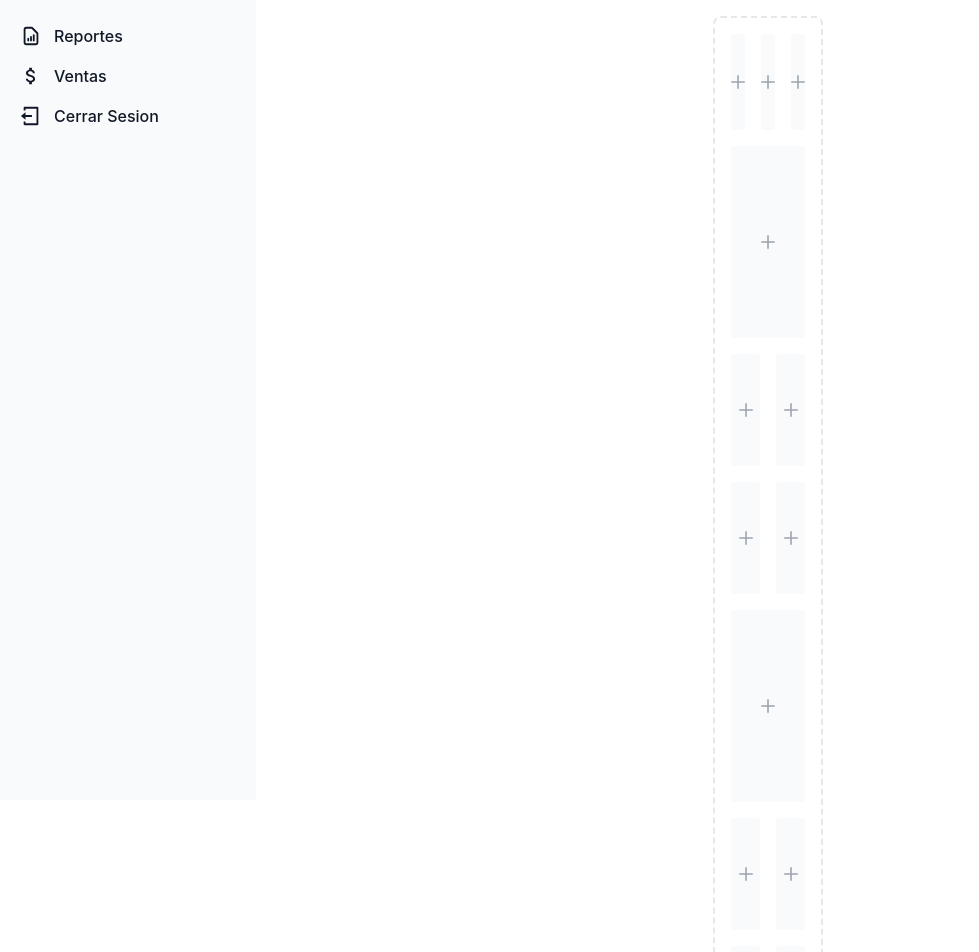
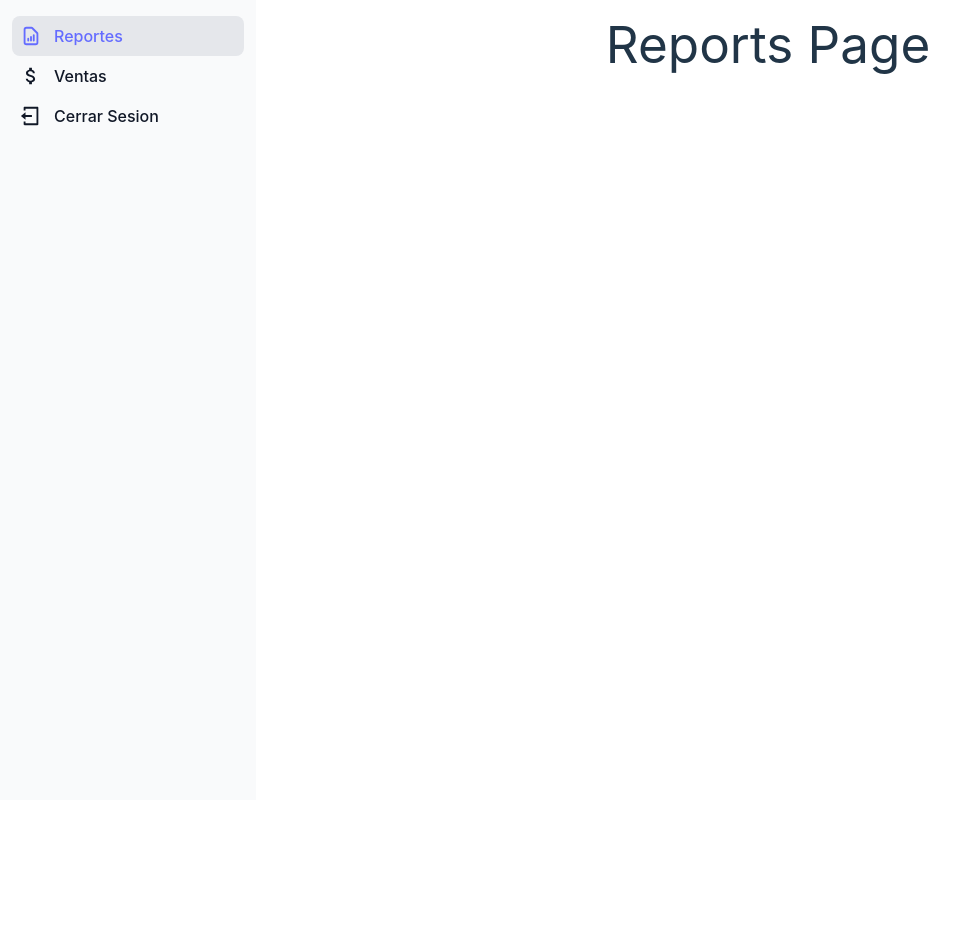
Before and after one commit to HaroldCCS/template-sales-project-front, a React (Vite) app: page /reportes in a window 1280 px wide. Shown: the top 952 px of the page, without its empty margins (0-979 px from the left). After the commit the page ends 800 px from the top, so only its background shows below. Built offline with nearby package versions, Linux system fonts and the light colour scheme.

Commit message:
✨  opcion selecionada menu sidebar

```diff
--- a/src/components/sidebar/sidebar.component.tsx
+++ b/src/components/sidebar/sidebar.component.tsx
@@ -1,8 +1,8 @@
-import { useState } from "react"
+import { memo, useState } from "react"
 import { HiOutlineDocumentReport } from "react-icons/hi"
 import { MdAttachMoney } from "react-icons/md"
 import { RiLogoutBoxLine } from "react-icons/ri"
-import { Link } from "react-router-dom"
+import { Link, useLocation } from "react-router-dom"
 import ROUTES from "../../router/router.settings"
 
 const SidebarComponent = () => {
@@ -37,10 +37,13 @@ const OpenSidebarButton = ({ setIsOpen }: { setIsOpen: (isOpen: boolean) => void
 }
 
 const OptionNavigation = (props: { children: React.ReactNode, title: string, to: string }) => {
+  const location = '/' + useLocation()?.pathname?.split('/')[1];
+  const isActive = location === props.to;
+
 	return (
 		<Link to={props.to}>
 			<li>
-				<a href="#" className="flex items-center p-2 text-gray-900 rounded-lg dark:text-white hover:bg-gray-100 dark:hover:bg-gray-700 group">
+				<a href="#" className={` ${isActive ? 'bg-gray-200 dark:bg-gray-700' : 'text-gray-900 rounded-lg dark:text-white'} flex items-center p-2  rounded-lg hover:bg-gray-100 dark:hover:bg-gray-700 group`}>
 					{props.children}
 					<span className="ms-3">{props.title}</span>
 				</a>
@@ -50,4 +53,4 @@ const OptionNavigation = (props: { children: React.ReactNode, title: string, to:
 	)
 }
 
-export default SidebarComponent
+export default memo(SidebarComponent)
--- a/src/layouts/logged/logged.layout.tsx
+++ b/src/layouts/logged/logged.layout.tsx
@@ -1,4 +1,3 @@
-import { useState } from "react"
 import SidebarComponent from '../../components/sidebar/sidebar.component'
 
 
@@ -9,108 +8,9 @@ const LoggedLayout = (props: { children: React.ReactNode }) => {
     <>
       <SidebarComponent />
 
-
-      <div className="p-4 sm:ml-64">
-        <div className="p-4 border-2 border-gray-200 border-dashed rounded-lg dark:border-gray-700">
-          <div className="grid grid-cols-3 gap-4 mb-4">
-            <div className="flex items-center justify-center h-24 rounded bg-gray-50 dark:bg-gray-800">
-              <p className="text-2xl text-gray-400 dark:text-gray-500">
-                <svg className="w-3.5 h-3.5" aria-hidden="true" xmlns="http://www.w3.org/2000/svg" fill="none" viewBox="0 0 18 18">
-                  <path stroke="currentColor" stroke-linecap="round" stroke-linejoin="round" stroke-width="2" d="M9 1v16M1 9h16" />
-                </svg>
-              </p>
-            </div>
-            <div className="flex items-center justify-center h-24 rounded bg-gray-50 dark:bg-gray-800">
-              <p className="text-2xl text-gray-400 dark:text-gray-500">
-                <svg className="w-3.5 h-3.5" aria-hidden="true" xmlns="http://www.w3.org/2000/svg" fill="none" viewBox="0 0 18 18">
-                  <path stroke="currentColor" stroke-linecap="round" stroke-linejoin="round" stroke-width="2" d="M9 1v16M1 9h16" />
-                </svg>
-              </p>
-            </div>
-            <div className="flex items-center justify-center h-24 rounded bg-gray-50 dark:bg-gray-800">
-              <p className="text-2xl text-gray-400 dark:text-gray-500">
-                <svg className="w-3.5 h-3.5" aria-hidden="true" xmlns="http://www.w3.org/2000/svg" fill="none" viewBox="0 0 18 18">
-                  <path stroke="currentColor" stroke-linecap="round" stroke-linejoin="round" stroke-width="2" d="M9 1v16M1 9h16" />
-                </svg>
-              </p>
-            </div>
-          </div>
-          <div className="flex items-center justify-center h-48 mb-4 rounded bg-gray-50 dark:bg-gray-800">
-            <p className="text-2xl text-gray-400 dark:text-gray-500">
-              <svg className="w-3.5 h-3.5" aria-hidden="true" xmlns="http://www.w3.org/2000/svg" fill="none" viewBox="0 0 18 18">
-                <path stroke="currentColor" stroke-linecap="round" stroke-linejoin="round" stroke-width="2" d="M9 1v16M1 9h16" />
-              </svg>
-            </p>
-          </div>
-          <div className="grid grid-cols-2 gap-4 mb-4">
-            <div className="flex items-center justify-center rounded bg-gray-50 h-28 dark:bg-gray-800">
-              <p className="text-2xl text-gray-400 dark:text-gray-500">
-                <svg className="w-3.5 h-3.5" aria-hidden="true" xmlns="http://www.w3.org/2000/svg" fill="none" viewBox="0 0 18 18">
-                  <path stroke="currentColor" stroke-linecap="round" stroke-linejoin="round" stroke-width="2" d="M9 1v16M1 9h16" />
-                </svg>
-              </p>
-            </div>
-            <div className="flex items-center justify-center rounded bg-gray-50 h-28 dark:bg-gray-800">
-              <p className="text-2xl text-gray-400 dark:text-gray-500">
-                <svg className="w-3.5 h-3.5" aria-hidden="true" xmlns="http://www.w3.org/2000/svg" fill="none" viewBox="0 0 18 18">
-                  <path stroke="currentColor" stroke-linecap="round" stroke-linejoin="round" stroke-width="2" d="M9 1v16M1 9h16" />
-                </svg>
-              </p>
-            </div>
-            <div className="flex items-center justify-center rounded bg-gray-50 h-28 dark:bg-gray-800">
-              <p className="text-2xl text-gray-400 dark:text-gray-500">
-                <svg className="w-3.5 h-3.5" aria-hidden="true" xmlns="http://www.w3.org/2000/svg" fill="none" viewBox="0 0 18 18">
-                  <path stroke="currentColor" stroke-linecap="round" stroke-linejoin="round" stroke-width="2" d="M9 1v16M1 9h16" />
-                </svg>
-              </p>
-            </div>
-            <div className="flex items-center justify-center rounded bg-gray-50 h-28 dark:bg-gray-800">
-              <p className="text-2xl text-gray-400 dark:text-gray-500">
-                <svg className="w-3.5 h-3.5" aria-hidden="true" xmlns="http://www.w3.org/2000/svg" fill="none" viewBox="0 0 18 18">
-                  <path stroke="currentColor" stroke-linecap="round" stroke-linejoin="round" stroke-width="2" d="M9 1v16M1 9h16" />
-                </svg>
-              </p>
-            </div>
-          </div>
-          <div className="flex items-center justify-center h-48 mb-4 rounded bg-gray-50 dark:bg-gray-800">
-            <p className="text-2xl text-gray-400 dark:text-gray-500">
-              <svg className="w-3.5 h-3.5" aria-hidden="true" xmlns="http://www.w3.org/2000/svg" fill="none" viewBox="0 0 18 18">
-                <path stroke="currentColor" stroke-linecap="round" stroke-linejoin="round" stroke-width="2" d="M9 1v16M1 9h16" />
-              </svg>
-            </p>
-          </div>
-          <div className="grid grid-cols-2 gap-4">
-            <div className="flex items-center justify-center rounded bg-gray-50 h-28 dark:bg-gray-800">
-              <p className="text-2xl text-gray-400 dark:text-gray-500">
-                <svg className="w-3.5 h-3.5" aria-hidden="true" xmlns="http://www.w3.org/2000/svg" fill="none" viewBox="0 0 18 18">
-                  <path stroke="currentColor" stroke-linecap="round" stroke-linejoin="round" stroke-width="2" d="M9 1v16M1 9h16" />
-                </svg>
-              </p>
-            </div>
-            <div className="flex items-center justify-center rounded bg-gray-50 h-28 dark:bg-gray-800">
-              <p className="text-2xl text-gray-400 dark:text-gray-500">
-                <svg className="w-3.5 h-3.5" aria-hidden="true" xmlns="http://www.w3.org/2000/svg" fill="none" viewBox="0 0 18 18">
-                  <path stroke="currentColor" stroke-linecap="round" stroke-linejoin="round" stroke-width="2" d="M9 1v16M1 9h16" />
-                </svg>
-              </p>
-            </div>
-            <div className="flex items-center justify-center rounded bg-gray-50 h-28 dark:bg-gray-800">
-              <p className="text-2xl text-gray-400 dark:text-gray-500">
-                <svg className="w-3.5 h-3.5" aria-hidden="true" xmlns="http://www.w3.org/2000/svg" fill="none" viewBox="0 0 18 18">
-                  <path stroke="currentColor" stroke-linecap="round" stroke-linejoin="round" stroke-width="2" d="M9 1v16M1 9h16" />
-                </svg>
-              </p>
-            </div>
-            <div className="flex items-center justify-center rounded bg-gray-50 h-28 dark:bg-gray-800">
-              <p className="text-2xl text-gray-400 dark:text-gray-500">
-                <svg className="w-3.5 h-3.5" aria-hidden="true" xmlns="http://www.w3.org/2000/svg" fill="none" viewBox="0 0 18 18">
-                  <path stroke="currentColor" stroke-linecap="round" stroke-linejoin="round" stroke-width="2" d="M9 1v16M1 9h16" />
-                </svg>
-              </p>
-            </div>
-          </div>
-        </div>
-      </div>
+      <main className="p-4 sm:ml-64">
+        {props.children}
+      </main>
     </>
   )
 }
```
